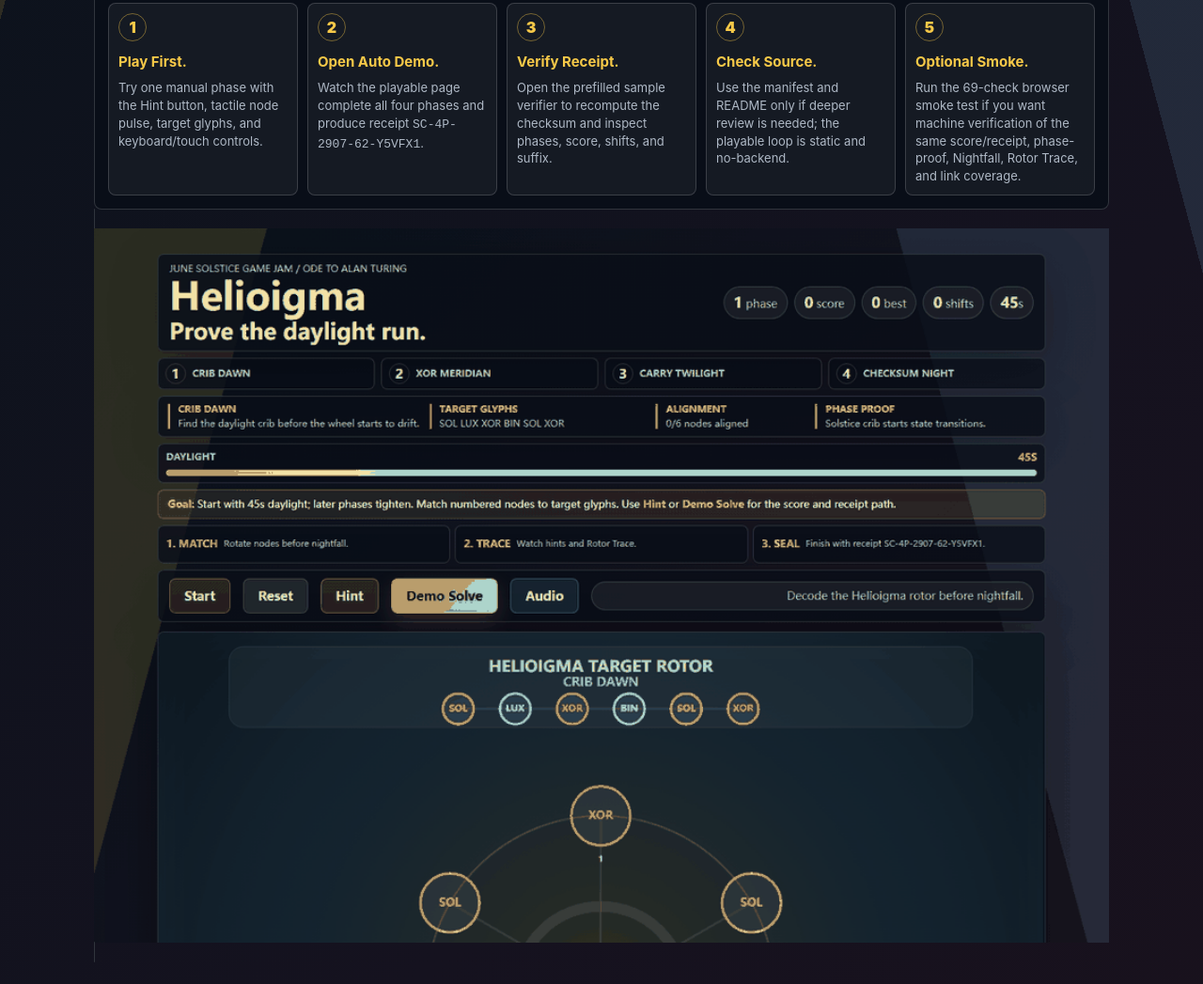
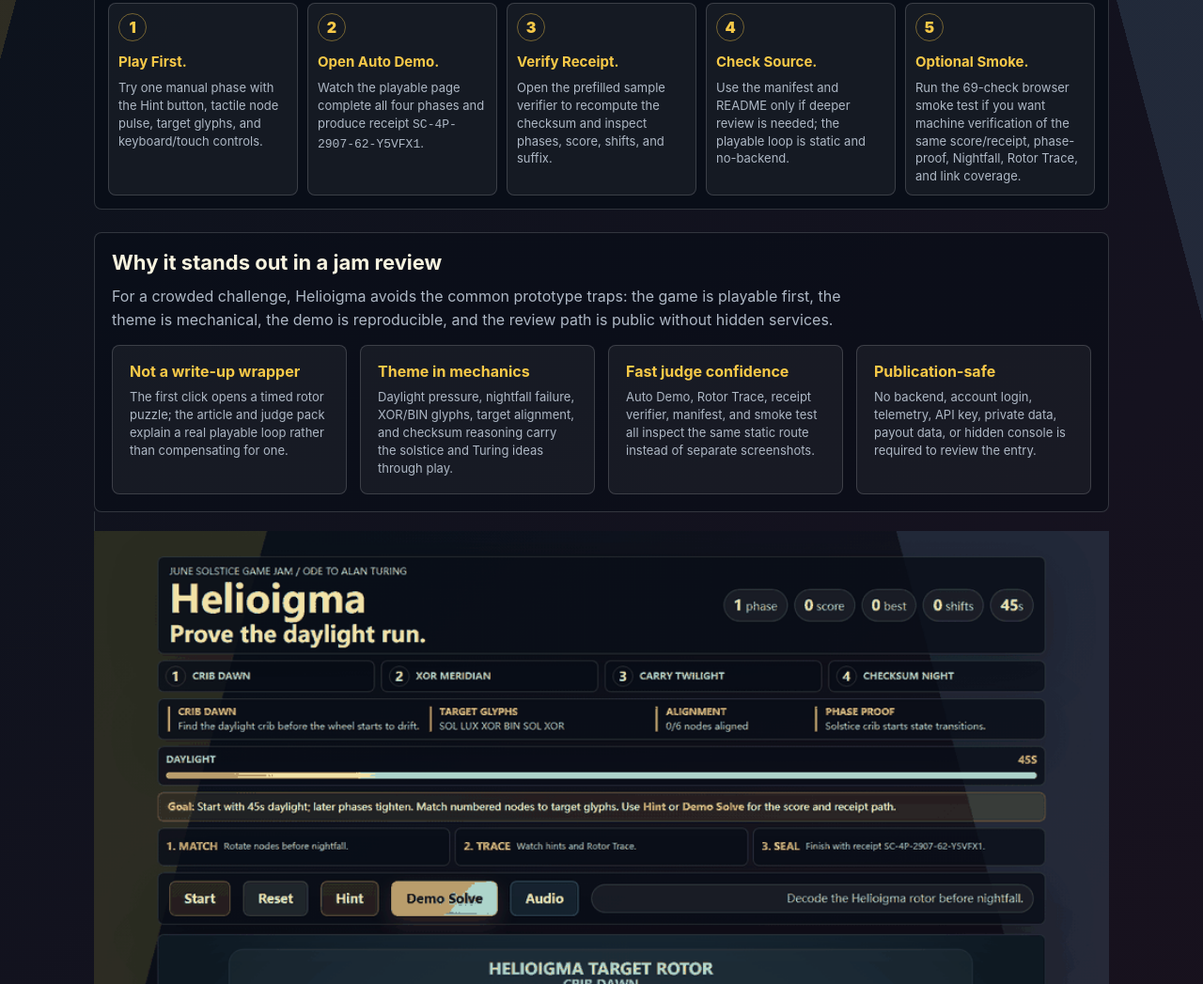
Before and after one commit to OOYXLOO/helioigma, a website: page judge.html in a window 1280 px wide. Shown: the part 1146-2193 px from the top of the page at 94% size. Drawn offline with Linux system fonts and the light colour scheme.

Commit message:
Add Helioigma judge standout signals

```diff
--- a/judge.html
+++ b/judge.html
@@ -59,7 +59,7 @@
       line-height: 1.6;
     }
 
-    .primary-actions, .evidence-actions, .grid, .rubric-grid {
+    .primary-actions, .evidence-actions, .grid, .rubric-grid, .standout-grid {
       display: grid;
       gap: 14px;
       margin-top: 24px;
@@ -126,7 +126,12 @@
       margin-top: 14px;
     }
 
-    .card, .action, .rubric-item {
+    .standout-grid {
+      grid-template-columns: repeat(4, minmax(0, 1fr));
+      margin-top: 14px;
+    }
+
+    .card, .action, .rubric-item, .standout-item {
       min-width: 0;
       border: 1px solid var(--line);
       border-radius: 8px;
@@ -289,11 +294,13 @@
       margin: 10px 0 0;
     }
 
-    .rubric-item {
+    .rubric-item,
+    .standout-item {
       background: rgba(255, 255, 255, 0.05);
     }
 
-    .rubric-item strong {
+    .rubric-item strong,
+    .standout-item strong {
       display: block;
       margin-bottom: 8px;
       color: var(--accent);
@@ -301,7 +308,8 @@
       line-height: 1.2;
     }
 
-    .rubric-item p {
+    .rubric-item p,
+    .standout-item p {
       margin: 0;
       font-size: 13px;
       line-height: 1.45;
@@ -357,7 +365,7 @@
     a { color: var(--accent); font-weight: 800; }
 
     @media (max-width: 780px) {
-      .visual-judge-hero, .primary-actions, .evidence-actions, .grid, .rubric-grid { grid-template-columns: 1fr; }
+      .visual-judge-hero, .primary-actions, .evidence-actions, .grid, .rubric-grid, .standout-grid { grid-template-columns: 1fr; }
       .route-snapshot { grid-template-columns: 1fr; }
       .review-verdict { grid-template-columns: 1fr; }
       .review-flow ol { grid-template-columns: 1fr; }
@@ -429,6 +437,17 @@
       </ol>
     </section>
 
+    <section class="rubric-snapshot" aria-label="Why Helioigma stands out">
+      <h2>Why it stands out in a jam review</h2>
+      <p>For a crowded challenge, Helioigma avoids the common prototype traps: the game is playable first, the theme is mechanical, the demo is reproducible, and the review path is public without hidden services.</p>
+      <div class="standout-grid">
+        <div class="standout-item"><strong>Not a write-up wrapper</strong><p>The first click opens a timed rotor puzzle; the article and judge pack explain a real playable loop rather than compensating for one.</p></div>
+        <div class="standout-item"><strong>Theme in mechanics</strong><p>Daylight pressure, nightfall failure, XOR/BIN glyphs, target alignment, and checksum reasoning carry the solstice and Turing ideas through play.</p></div>
+        <div class="standout-item"><strong>Fast judge confidence</strong><p>Auto Demo, Rotor Trace, receipt verifier, manifest, and smoke test all inspect the same static route instead of separate screenshots.</p></div>
+        <div class="standout-item"><strong>Publication-safe</strong><p>No backend, account login, telemetry, API key, private data, payout data, or hidden console is required to review the entry.</p></div>
+      </div>
+    </section>
+
     <a class="demo-frame" href="helioigma-demo.gif" aria-label="Watch the Helioigma demo GIF">
       <img src="helioigma-demo.gif" alt="Animated Helioigma demo preview showing the four-phase rotor solve and final run receipt.">
     </a>
```
Also changed, not shown: tools/browser-smoke-check.mjs (+9 -0 lines), 1 other file.
